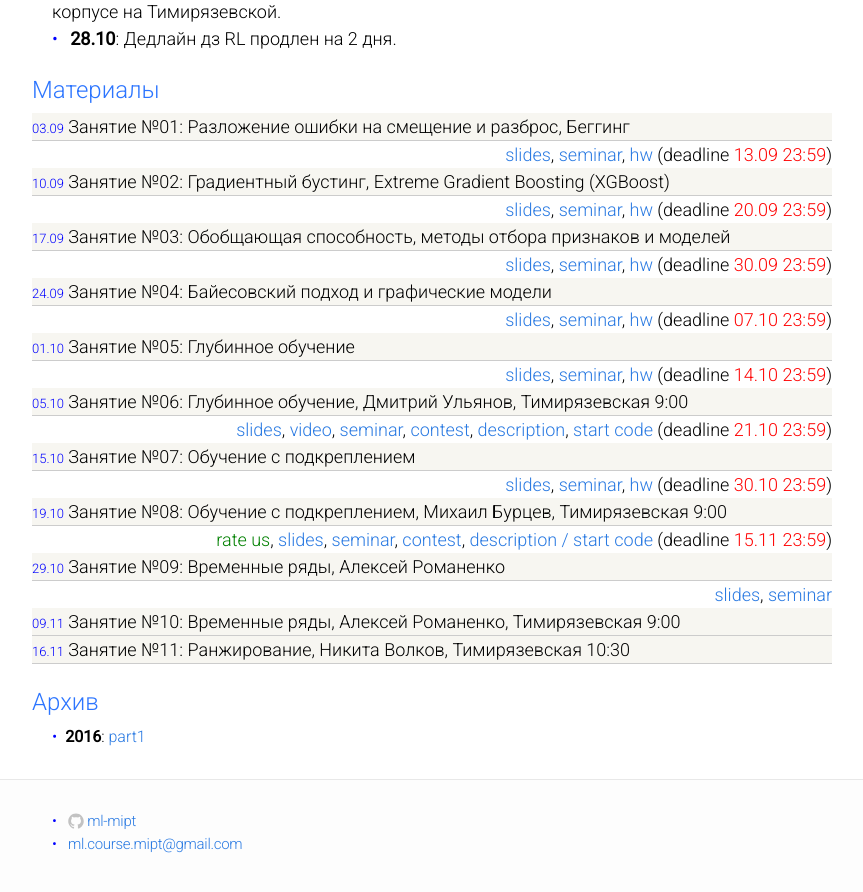
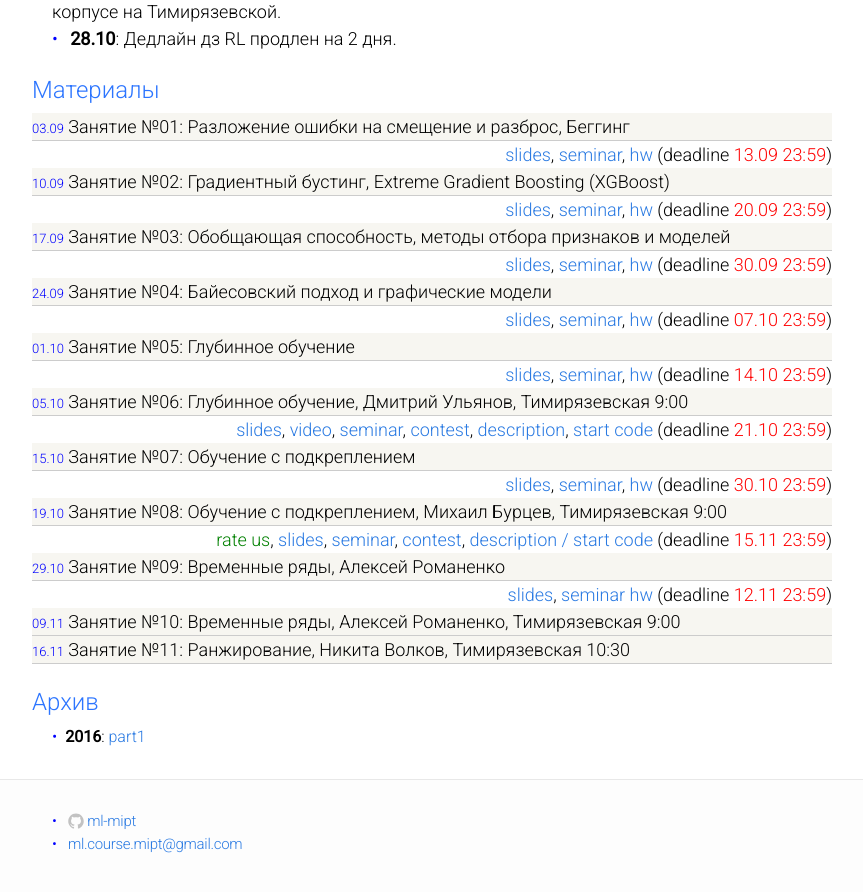
Before and after one commit to ml-mipt/old-ml-mipt.github.io, a Jekyll site: the page built from index.html, in a window 1280 px wide and 900 px high, scrolled down 1055 px. Shown: the top 892 px of the window, without its empty margins (208-1071 px from the left). Built offline with Jekyll 4.4.1, drawn with Linux system fonts in a browser that asks for light colours.

Commit message:
Add time series hw link

```diff
--- a/index.html
+++ b/index.html
@@ -133,6 +133,8 @@ layout: default
     <div style="text-align: right">
      <a href="https://github.com/ml-mipt/ml-mipt-part2/blob/master/2016/lectures/lec9-TimeSeries.pdf">slides</a>,
 	 <a href="https://github.com/ml-mipt/ml-mipt-part2/tree/master/2016/seminars/sem08_ts_forecasting">seminar</a>
+	 <a href="https://github.com/ml-mipt/ml-mipt-part2/tree/master/2016/home_works/hw08_tsforecasting/data">hw</a>
+    (deadline <font color="red">12.11 23:59</font>)
     </div>
 
     <div class="materials-item">
```
